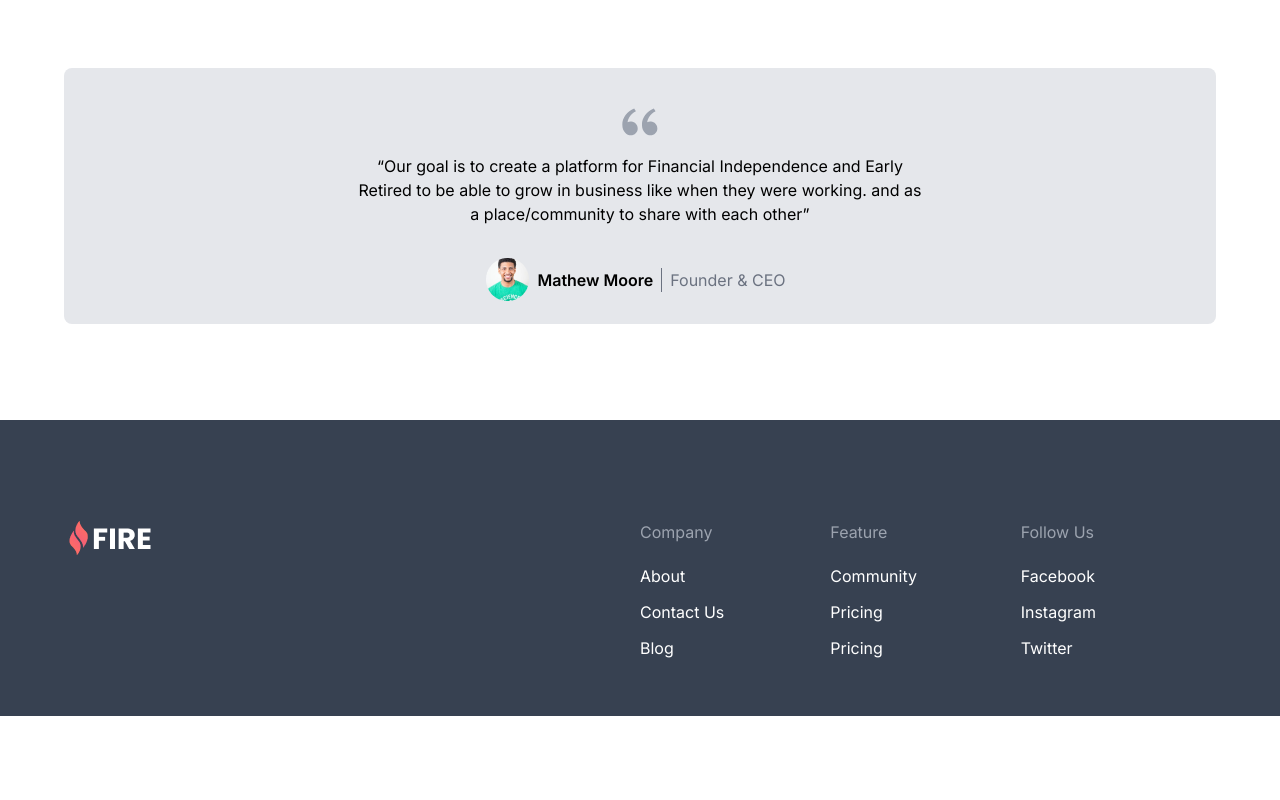
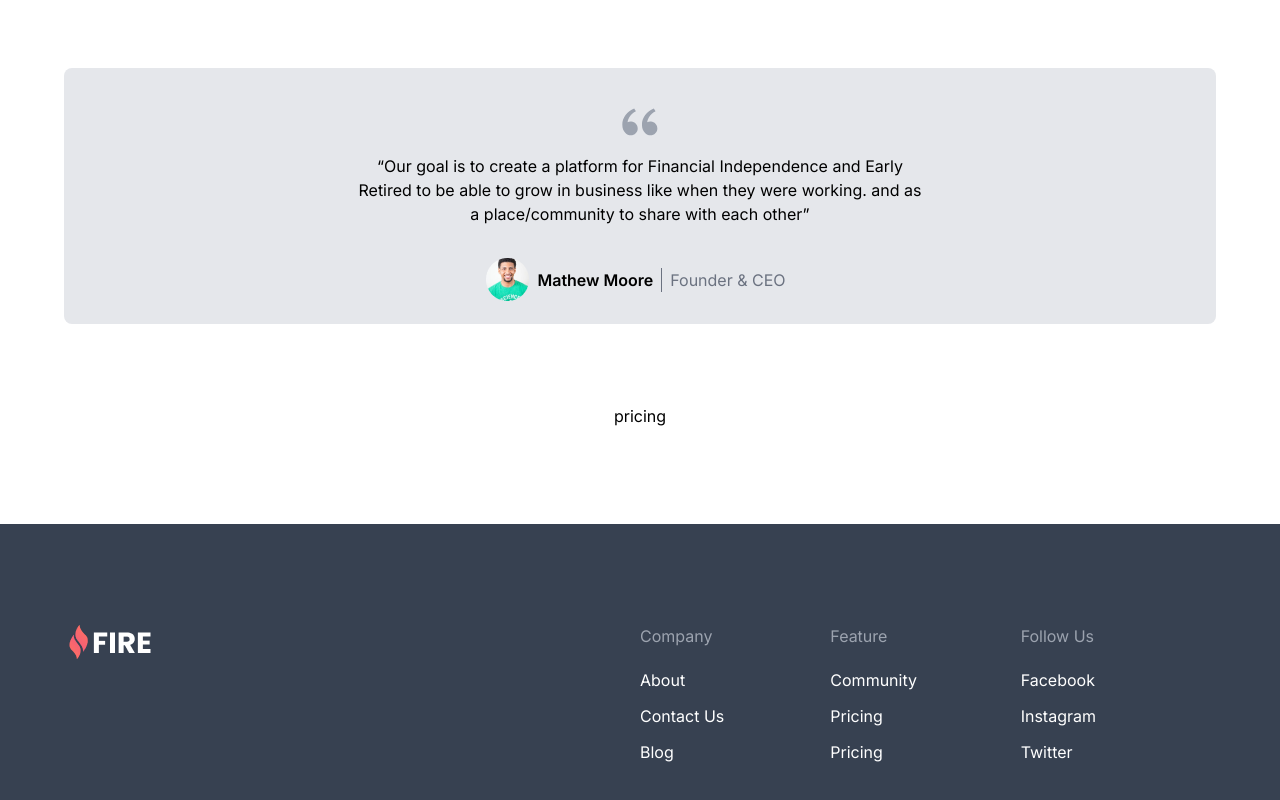
Before and after one commit to pally0091/fire-commiunity, a React (Vite) app: page /about in a window 1280 px wide. Shown: the part 845-1645 px from the top of the page. Before the commit the page ends 1561 px from the top, so only its background shows below. Built offline with nearby package versions, Linux system fonts and the light colour scheme.

Commit message:
pricing section adding

```diff
--- a/src/Components/PageComponents/About.jsx
+++ b/src/Components/PageComponents/About.jsx
@@ -121,6 +121,10 @@ const About = () => {
           </p>
         </div>
       </div>
+      {/* prcing section  */}
+      <div className="mt-20">
+        <h1>pricing</h1>
+      </div>
     </div>
   );
 };
```
